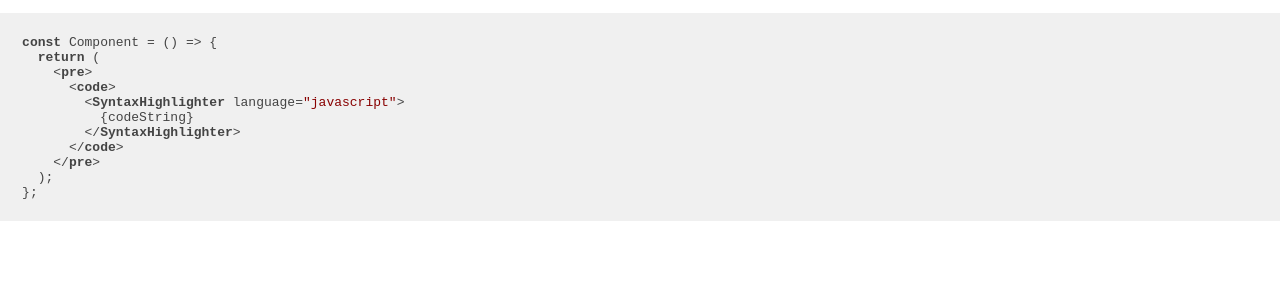
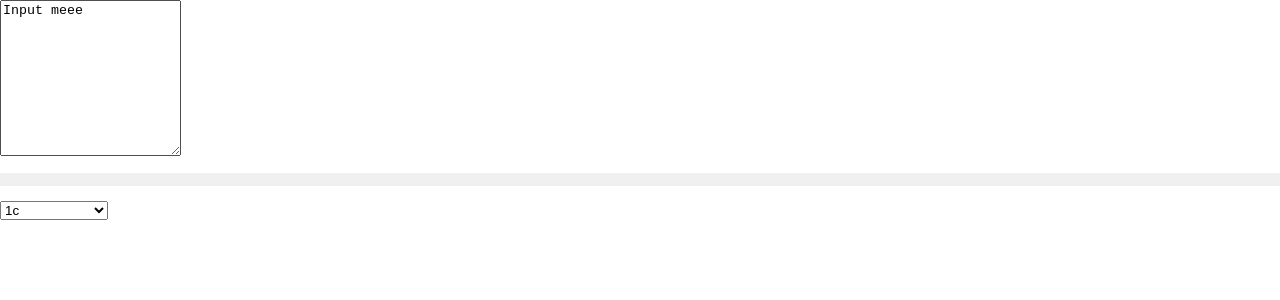
Before and after one commit to gschultz49/templateBuilder, a Next.js app: page / in a window 1280 px wide. Shown: the top 300 px of the page. Built offline with nearby package versions, Linux system fonts and the light colour scheme.

Commit message:
select dropdown showing up

```diff
--- a/pages/index.tsx
+++ b/pages/index.tsx
@@ -1,6 +1,15 @@
 import Head from "next/head";
 import styles from "../styles/Home.module.css";
 import SyntaxHighlighter from "react-syntax-highlighter";
+import { useState, Fragment } from "react";
+import languagesSupported from "./languages";
+
+
+const LanguageOption = (language) => {
+  return (
+    <option value={language}>{language}</option>
+  )
+}
 
 const Component = () => {
   const codeString = `
@@ -16,14 +25,35 @@ const Component = () => {
     );
   };
   `;
+  const [textAreaValue, setTextAreaValue] = useState("Input meee");
+  const [generated, setGenerated] = useState("");
+  const [selectedLanguage, setSelectedLanguage] = useState("");
+  const handleChange = (event) => {
+    setTextAreaValue(event.target.value);
+    setGenerated(event.target.value);
+  };
   return (
-    <pre>
-      <code>
-        <SyntaxHighlighter language="javascript">
-          {codeString}
-        </SyntaxHighlighter>
-      </code>
-    </pre>
+    <Fragment>
+      <textarea
+        rows={10}
+        cols={20}
+        value={textAreaValue}
+        onChange={handleChange}
+      ></textarea>
+      <pre>
+        <code>
+          <SyntaxHighlighter language={selectedLanguage}>
+            {generated}
+          </SyntaxHighlighter>
+        </code>
+      </pre>
+      <select
+        value={languagesSupported[0]}
+        onChange={(e) => setSelectedLanguage(e.target.value)}
+      >
+        {languagesSupported.map(LanguageOption)}
+      </select>
+    </Fragment>
   );
 };
 
@@ -68,7 +98,8 @@ export default Component;
 
 //           <a
 //             href="https://vercel.com/import?filter=next.js&utm_source=create-next-app&utm_medium=default-template&utm_campaign=create-next-app"
-//             className={styles.card}
+//             className={styles.card}import languagesSupported from './languages';
+
 //           >
 //             <h3>Deploy &rarr;</h3>
 //             <p>
--- /dev/null
+++ b/pages/languages.ts
@@ -0,0 +1,193 @@
+const languagesSupported = [
+  "1c",
+  "abnf",
+  "accesslog",
+  "actionscript",
+  "ada",
+  "angelscript",
+  "apache",
+  "applescript",
+  "arcade",
+  "arduino",
+  "armasm",
+  "asciidoc",
+  "aspectj",
+  "autohotkey",
+  "autoit",
+  "avrasm",
+  "awk",
+  "axapta",
+  "bash",
+  "basic",
+  "bnf",
+  "brainfuck",
+  "c-like",
+  "c",
+  "cal",
+  "capnproto",
+  "ceylon",
+  "clean",
+  "clojure-repl",
+  "clojure",
+  "cmake",
+  "coffeescript",
+  "coq",
+  "cos",
+  "cpp",
+  "crmsh",
+  "crystal",
+  "csharp",
+  "csp",
+  "css",
+  "d",
+  "dart",
+  "delphi",
+  "diff",
+  "django",
+  "dns",
+  "dockerfile",
+  "dos",
+  "dsconfig",
+  "dts",
+  "dust",
+  "ebnf",
+  "elixir",
+  "elm",
+  "erb",
+  "erlang-repl",
+  "erlang",
+  "excel",
+  "fix",
+  "flix",
+  "fortran",
+  "fsharp",
+  "gams",
+  "gauss",
+  "gcode",
+  "gherkin",
+  "glsl",
+  "gml",
+  "go",
+  "golo",
+  "gradle",
+  "groovy",
+  "haml",
+  "handlebars",
+  "haskell",
+  "haxe",
+  "hsp",
+  "htmlbars",
+  "http",
+  "hy",
+  "inform7",
+  "ini",
+  "irpf90",
+  "isbl",
+  "java",
+  "javascript",
+  "jboss-cli",
+  "json",
+  "julia-repl",
+  "julia",
+  "kotlin",
+  "lasso",
+  "latex",
+  "ldif",
+  "leaf",
+  "less",
+  "lisp",
+  "livecodeserver",
+  "livescript",
+  "llvm",
+  "lsl",
+  "lua",
+  "makefile",
+  "markdown",
+  "mathematica",
+  "matlab",
+  "maxima",
+  "mel",
+  "mercury",
+  "mipsasm",
+  "mizar",
+  "mojolicious",
+  "monkey",
+  "moonscript",
+  "n1ql",
+  "nginx",
+  "nim",
+  "nix",
+  "nsis",
+  "objectivec",
+  "ocaml",
+  "openscad",
+  "oxygene",
+  "parser3",
+  "perl",
+  "pf",
+  "pgsql",
+  "php-template",
+  "php",
+  "plaintext",
+  "pony",
+  "powershell",
+  "processing",
+  "profile",
+  "prolog",
+  "properties",
+  "protobuf",
+  "puppet",
+  "purebasic",
+  "python-repl",
+  "python",
+  "q",
+  "qml",
+  "r",
+  "reasonml",
+  "rib",
+  "roboconf",
+  "routeros",
+  "rsl",
+  "ruby",
+  "ruleslanguage",
+  "rust",
+  "sas",
+  "scala",
+  "scheme",
+  "scilab",
+  "scss",
+  "shell",
+  "smali",
+  "smalltalk",
+  "sml",
+  "sqf",
+  "sql",
+  "stan",
+  "stata",
+  "step21",
+  "stylus",
+  "subunit",
+  "swift",
+  "taggerscript",
+  "tap",
+  "tcl",
+  "thrift",
+  "tp",
+  "twig",
+  "typescript",
+  "vala",
+  "vbnet",
+  "vbscript-html",
+  "vbscript",
+  "verilog",
+  "vhdl",
+  "vim",
+  "x86asm",
+  "xl",
+  "xml",
+  "xquery",
+  "yaml",
+  "zephir",
+];
+
+export default languagesSupported;
```
